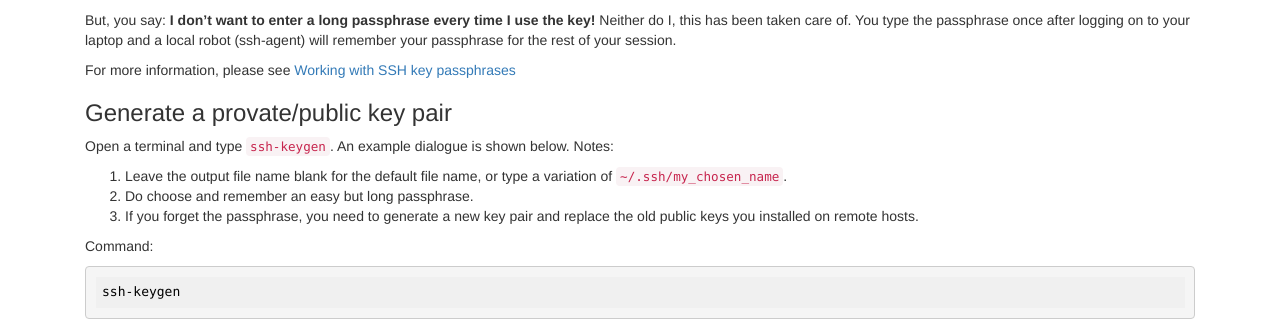
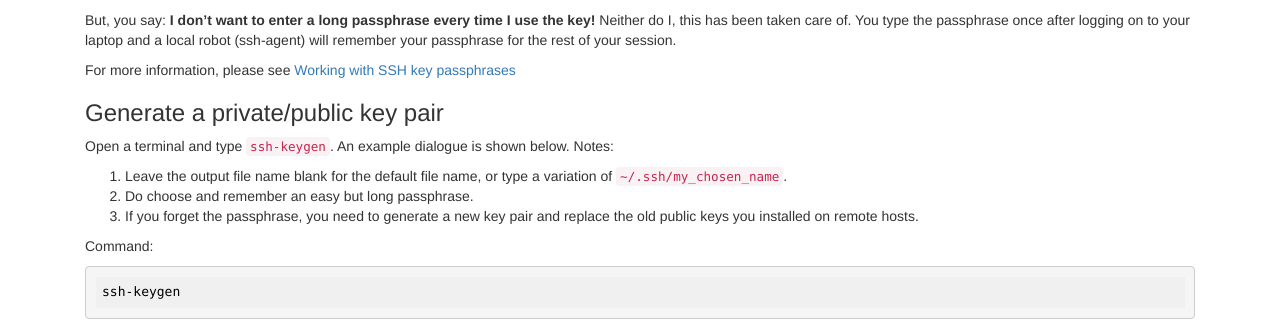
Before and after one commit to sara-nl/clouddocs, a Jekyll site: the page built from SSHkey.markdown, in a window 1280 px wide and 900 px high, scrolled down 979 px. Shown: the part 161-482 px from the top of the window. Built offline with Jekyll 4.4.1, drawn with Linux system fonts in a browser that asks for light colours; nearby versions of some CDN libraries.

Commit message:
Update SSHkey.markdown

```diff
--- a/SSHkey.markdown
+++ b/SSHkey.markdown
@@ -55,7 +55,7 @@ Neither do I, this has been taken care of. You type the passphrase once after lo
 
 For more information, please see [Working with SSH key passphrases](https://help.github.com/articles/working-with-ssh-key-passphrases/)
 
-### Generate a provate/public key pair
+### Generate a private/public key pair
 
 Open a terminal and type `ssh-keygen`. An example dialogue is shown below.
 Notes:
```
